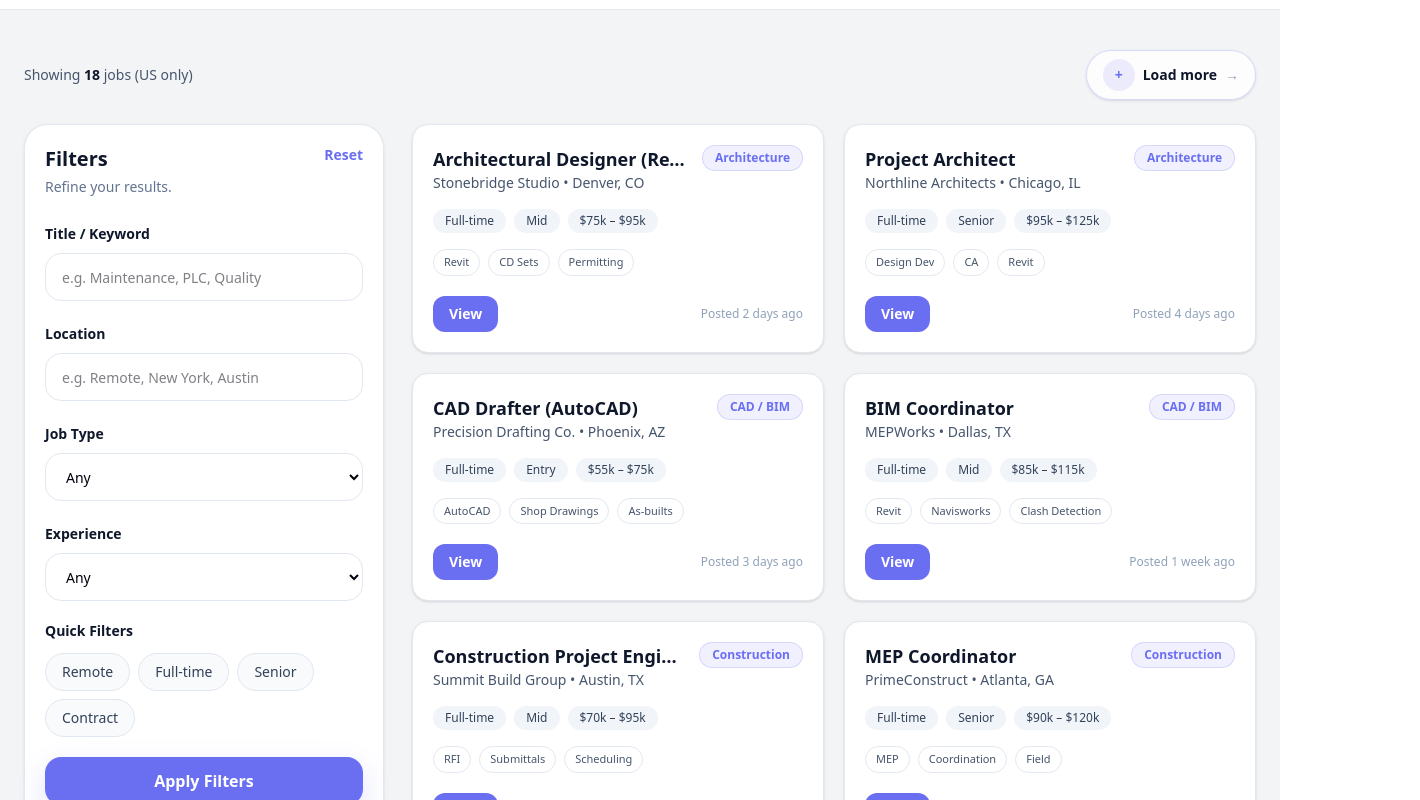
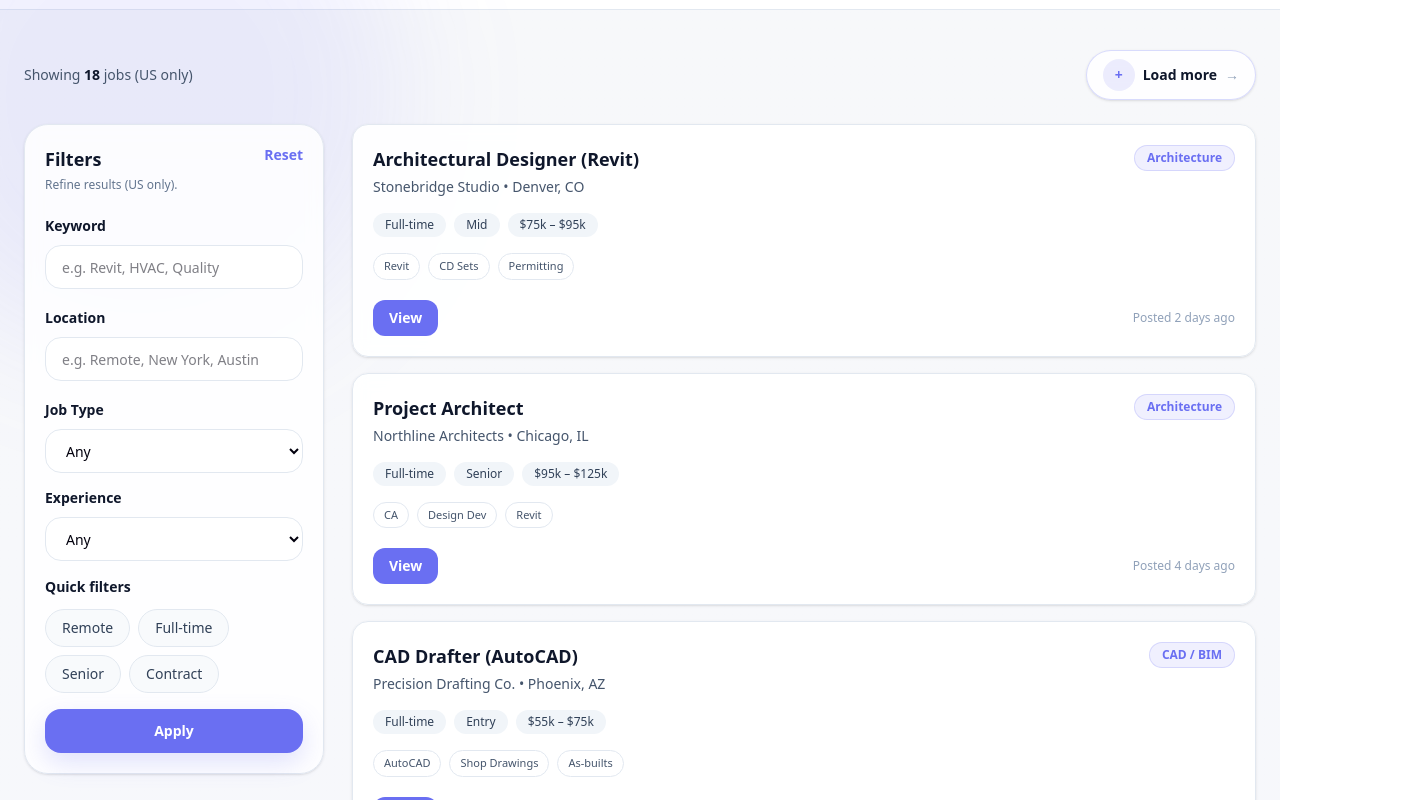
Before and after one commit to adebisidolapo/technicaljobboard, a Next.js app in the folder jobboard/: page /all-jobs in a window 1280 px wide. Shown: the part 220-1020 px from the top of the page, 1420 px wide, since content can reach past the window. Built offline with nearby package versions, Linux system fonts and the light colour scheme.

Commit message:
update all jobs page

```diff
--- a/jobboard/components/jobs/JobsSection.tsx
+++ b/jobboard/components/jobs/JobsSection.tsx
@@ -31,16 +31,16 @@ type Job = {
 
 const JOBS: Job[] = [
   { id: "1", title: "Architectural Designer (Revit)", company: "Stonebridge Studio", location: "Denver, CO", category: "Architecture", type: "Full-time", experience: "Mid", pay: "$75k – $95k", posted: "2 days ago", tags: ["Revit", "CD Sets", "Permitting"] },
-  { id: "2", title: "Project Architect", company: "Northline Architects", location: "Chicago, IL", category: "Architecture", type: "Full-time", experience: "Senior", pay: "$95k – $125k", posted: "4 days ago", tags: ["Design Dev", "CA", "Revit"] },
+  { id: "2", title: "Project Architect", company: "Northline Architects", location: "Chicago, IL", category: "Architecture", type: "Full-time", experience: "Senior", pay: "$95k – $125k", posted: "4 days ago", tags: ["CA", "Design Dev", "Revit"] },
 
   { id: "3", title: "CAD Drafter (AutoCAD)", company: "Precision Drafting Co.", location: "Phoenix, AZ", category: "CAD / BIM", type: "Full-time", experience: "Entry", pay: "$55k – $75k", posted: "3 days ago", tags: ["AutoCAD", "Shop Drawings", "As-builts"] },
-  { id: "4", title: "BIM Coordinator", company: "MEPWorks", location: "Dallas, TX", category: "CAD / BIM", type: "Full-time", experience: "Mid", pay: "$85k – $115k", posted: "1 week ago", tags: ["Revit", "Navisworks", "Clash Detection"] },
+  { id: "4", title: "BIM Coordinator (MEP)", company: "MEPWorks", location: "Dallas, TX", category: "CAD / BIM", type: "Full-time", experience: "Mid", pay: "$85k – $115k", posted: "1 week ago", tags: ["Revit", "Navisworks", "Clash Detection"] },
 
   { id: "5", title: "Construction Project Engineer", company: "Summit Build Group", location: "Austin, TX", category: "Construction", type: "Full-time", experience: "Mid", pay: "$70k – $95k", posted: "5 days ago", tags: ["RFI", "Submittals", "Scheduling"] },
   { id: "6", title: "MEP Coordinator", company: "PrimeConstruct", location: "Atlanta, GA", category: "Construction", type: "Full-time", experience: "Senior", pay: "$90k – $120k", posted: "6 days ago", tags: ["MEP", "Coordination", "Field"] },
   { id: "7", title: "Estimator (Commercial)", company: "Bluebeam Estimating", location: "Orlando, FL", category: "Construction", type: "Full-time", experience: "Mid", pay: "$80k – $110k", posted: "3 days ago", tags: ["Bluebeam", "Takeoffs", "Bid Packages"] },
 
-  { id: "8", title: "Healthcare IT Analyst", company: "CareStack Systems", location: "Remote (US)", category: "Healthcare", type: "Full-time", experience: "Mid", pay: "$85k – $115k", posted: "2 days ago", tags: ["EHR", "HIPAA", "Support"] },
+  { id: "8", title: "Healthcare IT Analyst (EHR)", company: "CareStack Systems", location: "Remote (US)", category: "Healthcare", type: "Full-time", experience: "Mid", pay: "$85k – $115k", posted: "2 days ago", tags: ["EHR", "HIPAA", "Support"] },
   { id: "9", title: "Clinical Systems Specialist", company: "MedOps", location: "Boston, MA", category: "Healthcare", type: "Full-time", experience: "Senior", pay: "$90k – $120k", posted: "1 week ago", tags: ["Clinical", "Training", "EHR"] },
 
   { id: "10", title: "Manufacturing Engineer", company: "Titan Manufacturing", location: "Detroit, MI", category: "Manufacturing", type: "Full-time", experience: "Senior", pay: "$95k – $130k", posted: "4 days ago", tags: ["Lean", "Process", "Root Cause"] },
@@ -53,7 +53,7 @@ const JOBS: Job[] = [
   { id: "15", title: "Quality Engineer", company: "QC Dynamics", location: "San Diego, CA", category: "Quality / Compliance", type: "Full-time", experience: "Mid", pay: "$90k – $125k", posted: "4 days ago", tags: ["ISO", "Audits", "CAPA"] },
   { id: "16", title: "Reliability Engineer", company: "PlantWorks", location: "Nashville, TN", category: "Maintenance / Reliability", type: "Full-time", experience: "Senior", pay: "$95k – $135k", posted: "6 days ago", tags: ["CMMS", "RCM", "PM"] },
   { id: "17", title: "Mechanical Engineer (HVAC)", company: "ThermoDesign", location: "Charlotte, NC", category: "Engineering (Non-Software)", type: "Full-time", experience: "Mid", pay: "$90k – $125k", posted: "2 days ago", tags: ["HVAC", "MEP", "Loads"] },
-  { id: "18", title: "Systems Engineer (Defense)", company: "AeroShield", location: "Arlington, VA", category: "Aerospace / Defense", type: "Full-time", experience: "Senior", pay: "$120k – $170k", posted: "1 week ago", tags: ["Systems", "Requirements", "Docs"] },
+  { id: "18", title: "Systems Engineer (Defense)", company: "AeroShield", location: "Arlington, VA", category: "Aerospace / Defense", type: "Full-time", experience: "Senior", pay: "$120k – $170k", posted: "1 week ago", tags: ["Requirements", "Docs", "Systems"] },
 ];
 
 const JOB_TYPES: Array<JobType | "Any"> = ["Any", "Full-time", "Part-time", "Contract"];
@@ -218,80 +218,12 @@ export default function JobsSection() {
     setVisibleCount((v) => Math.min(v + STEP, filtered.length));
   };
 
-  const LoadMoreDesktop = (
-    <button
-      type="button"
-      onClick={loadMoreTop}
-      className="
-        group inline-flex items-center gap-2
-        rounded-full px-4 py-2
-        bg-white/80 backdrop-blur
-        border border-[rgba(106,111,242,0.25)]
-        text-sm font-semibold text-slate-900
-        shadow-sm hover:shadow-md transition
-      "
-    >
-      <span
-        className="
-          inline-flex h-8 w-8 items-center justify-center rounded-full
-          bg-[rgba(106,111,242,0.12)]
-          text-[var(--brand-purple)]
-          group-hover:bg-[rgba(106,111,242,0.18)] transition
-        "
-        aria-hidden
-      >
-        +
-      </span>
-      Load more
-      <span className="text-slate-400 group-hover:text-slate-700 transition" aria-hidden>
-        →
-      </span>
-    </button>
-  );
-
-  const LoadMoreMobile = (
-    <button
-      type="button"
-      onClick={loadMoreTop}
-      className="
-        group w-full sm:w-auto
-        inline-flex items-center justify-center gap-3
-        rounded-2xl px-6 py-3.5
-        bg-white/90 backdrop-blur
-        border border-[rgba(106,111,242,0.25)]
-        text-sm font-semibold text-slate-900
-        shadow-sm hover:shadow-md transition
-      "
-    >
-      <span
-        className="
-          inline-flex h-10 w-10 items-center justify-center rounded-xl
-          bg-[rgba(106,111,242,0.12)]
-          text-[var(--brand-purple)]
-          group-hover:bg-[rgba(106,111,242,0.18)] transition
-        "
-        aria-hidden
-      >
-        +
-      </span>
-
-      <span className="leading-none text-left">
-        Load more jobs
-        <span className="block text-xs font-medium text-slate-500 mt-0.5">Show more results</span>
-      </span>
-
-      <span className="text-slate-400 group-hover:text-slate-700 transition" aria-hidden>
-        →
-      </span>
-    </button>
-  );
-
   const FilterPanel = (
-    <div className="rounded-3xl border border-slate-200 bg-white shadow-sm p-5">
+    <div className="rounded-3xl border border-slate-200 bg-white/85 backdrop-blur shadow-sm p-5">
       <div className="flex items-start justify-between gap-4">
         <div>
-          <h3 className="text-xl font-extrabold text-slate-900">Filters</h3>
-          <p className="text-sm text-slate-500 mt-1">Refine your results.</p>
+          <h3 className="text-lg font-extrabold text-slate-900">Filters</h3>
+          <p className="text-xs text-slate-500 mt-1">Refine results (US only).</p>
         </div>
 
         <button
@@ -303,14 +235,14 @@ export default function JobsSection() {
         </button>
       </div>
 
-      <div className="mt-6 space-y-5">
+      <div className="mt-5 space-y-4">
         <div>
-          <label className="text-sm font-semibold text-slate-900">Title / Keyword</label>
+          <label className="text-sm font-semibold text-slate-900">Keyword</label>
           <input
             value={draftQ}
             onChange={(e) => setDraftQ(e.target.value)}
-            placeholder="e.g. Maintenance, PLC, Quality"
-            className="mt-2 h-12 w-full rounded-2xl border border-slate-200 bg-white px-4 text-sm outline-none
+            placeholder="e.g. Revit, HVAC, Quality"
+            className="mt-2 h-11 w-full rounded-2xl border border-slate-200 bg-white px-4 text-sm outline-none
                        focus:ring-2 focus:ring-[rgba(106,111,242,0.25)]"
           />
         </div>
@@ -321,17 +253,18 @@ export default function JobsSection() {
             value={draftLoc}
             onChange={(e) => setDraftLoc(e.target.value)}
             placeholder="e.g. Remote, New York, Austin"
-            className="mt-2 h-12 w-full rounded-2xl border border-slate-200 bg-white px-4 text-sm outline-none
+            className="mt-2 h-11 w-full rounded-2xl border border-slate-200 bg-white px-4 text-sm outline-none
                        focus:ring-2 focus:ring-[rgba(106,111,242,0.25)]"
           />
         </div>
 
+        <div className="grid grid-cols-1 gap-3">
           <div>
             <label className="text-sm font-semibold text-slate-900">Job Type</label>
             <select
               value={draftType}
               onChange={(e) => setDraftType(e.target.value as any)}
-            className="mt-2 h-12 w-full rounded-2xl border border-slate-200 bg-white px-4 text-sm outline-none
+              className="mt-2 h-11 w-full rounded-2xl border border-slate-200 bg-white px-4 text-sm outline-none
                          focus:ring-2 focus:ring-[rgba(106,111,242,0.25)]"
             >
               {JOB_TYPES.map((t) => (
@@ -347,7 +280,7 @@ export default function JobsSection() {
             <select
               value={draftExp}
               onChange={(e) => setDraftExp(e.target.value as any)}
-            className="mt-2 h-12 w-full rounded-2xl border border-slate-200 bg-white px-4 text-sm outline-none
+              className="mt-2 h-11 w-full rounded-2xl border border-slate-200 bg-white px-4 text-sm outline-none
                          focus:ring-2 focus:ring-[rgba(106,111,242,0.25)]"
             >
               {EXPERIENCES.map((x) => (
@@ -357,9 +290,10 @@ export default function JobsSection() {
               ))}
             </select>
           </div>
+        </div>
 
         <div>
-          <p className="text-sm font-semibold text-slate-900">Quick Filters</p>
+          <p className="text-sm font-semibold text-slate-900">Quick filters</p>
           <div className="mt-3 flex flex-wrap gap-2">
             {[
               { label: "Remote", active: quickRemote, toggle: () => setQuickRemote((v) => !v) },
@@ -387,20 +321,27 @@ export default function JobsSection() {
         <button
           type="button"
           onClick={applyFilters}
-          className="w-full h-12 rounded-2xl text-base font-semibold text-white
+          className="w-full h-11 rounded-2xl text-sm font-semibold text-white
                      bg-[var(--brand-purple)] hover:bg-[var(--brand-purple-dark)]
-                     shadow-[0_10px_28px_rgba(106,111,242,0.20)] transition"
+                     shadow-[0_10px_26px_rgba(106,111,242,0.20)] transition"
         >
-          Apply Filters
+          Apply
         </button>
       </div>
     </div>
   );
 
   return (
-    <section className="py-10">
-      <div className="max-w-7xl mx-auto px-6">
-        {/* Mobile top row */}
+    <section className="relative">
+      {/* Mature background */}
+      <div className="pointer-events-none absolute inset-0">
+        <div className="absolute inset-0 bg-gradient-to-b from-[#F7F8FA] via-[#F7F8FC] to-[#F2F4FF]" />
+        <div className="absolute -top-44 left-[-120px] h-[520px] w-[520px] rounded-full bg-[rgba(106,111,242,0.10)] blur-3xl" />
+        <div className="absolute -bottom-44 right-[-140px] h-[560px] w-[560px] rounded-full bg-slate-900/5 blur-3xl" />
+      </div>
+
+      <div className="relative max-w-7xl mx-auto px-6 py-10">
+        {/* Mobile header row */}
         <div className="mb-5 flex items-center justify-between lg:hidden">
           <p className="text-sm text-slate-600">
             Showing <span className="font-semibold text-slate-900">{filtered.length}</span> jobs
@@ -415,59 +356,70 @@ export default function JobsSection() {
           </button>
         </div>
 
-        {/* Desktop header row (Load more top right) */}
+        {/* Desktop header row */}
         <div className="hidden lg:flex items-center justify-between mb-6">
           <p className="text-sm text-slate-600">
             Showing <span className="font-semibold text-slate-900">{filtered.length}</span> jobs (US only)
           </p>
 
-          <div className="flex items-center gap-3">{canLoadMore ? LoadMoreDesktop : null}</div>
+          {canLoadMore ? (
+            <button
+              type="button"
+              onClick={loadMoreTop}
+              className="group inline-flex items-center gap-2 rounded-full px-4 py-2 bg-white/85 backdrop-blur
+                         border border-[rgba(106,111,242,0.25)] text-sm font-semibold text-slate-900
+                         shadow-sm hover:shadow-md transition"
+            >
+              <span className="inline-flex h-8 w-8 items-center justify-center rounded-full bg-[rgba(106,111,242,0.12)] text-[var(--brand-purple)]">
+                +
+              </span>
+              Load more
+              <span className="text-slate-400 group-hover:text-slate-700 transition" aria-hidden>
+                →
+              </span>
+            </button>
+          ) : null}
         </div>
 
         {/* Layout */}
-        <div className="grid gap-7 lg:grid-cols-[360px_1fr]">
-          {/* LEFT FILTERS (desktop) */}
+        <div className="grid gap-7 lg:grid-cols-[300px_1fr]">
+          {/* left filter (narrow) */}
           <aside className="hidden lg:block">
             <div className="sticky top-28">{FilterPanel}</div>
           </aside>
 
-          {/* JOBS */}
-          <div>
-            <div className="grid gap-5 md:grid-cols-2">
+          {/* JOB LIST (single column list) */}
+          <div className="space-y-4">
             {visibleJobs.map((job) => (
               <article
                 key={job.id}
-                  className="bg-white rounded-2xl border border-slate-200 shadow-sm hover:shadow-md transition p-5"
+                className="bg-white/90 backdrop-blur rounded-2xl border border-slate-200 shadow-sm hover:shadow-md transition
+                           px-5 py-5"
               >
-                  <div className="flex items-start justify-between gap-3">
+                <div className="flex items-start justify-between gap-4">
                   <div className="min-w-0">
                     <h3 className="text-lg font-semibold text-slate-900 truncate">
                       {job.title}
                     </h3>
-                      <p className="text-sm text-slate-600 truncate">
+                    <p className="mt-1 text-sm text-slate-600 truncate">
                       {job.company} • {job.location}
                     </p>
                   </div>
 
-                    <span className="shrink-0 text-xs font-semibold px-3 py-1 rounded-full bg-[rgba(106,111,242,0.10)] text-[var(--brand-purple)] border border-[rgba(106,111,242,0.20)]">
+                  <span className="shrink-0 text-xs font-semibold px-3 py-1 rounded-full bg-[rgba(106,111,242,0.10)]
+                                   text-[var(--brand-purple)] border border-[rgba(106,111,242,0.20)]">
                     {job.category}
                   </span>
                 </div>
 
                 <div className="mt-4 flex flex-wrap gap-2">
-                    <span className="text-xs px-3 py-1 rounded-full bg-slate-100 text-slate-700">
-                      {job.type}
-                    </span>
-                    <span className="text-xs px-3 py-1 rounded-full bg-slate-100 text-slate-700">
-                      {job.experience}
-                    </span>
-                    <span className="text-xs px-3 py-1 rounded-full bg-slate-100 text-slate-700">
-                      {job.pay}
-                    </span>
+                  <span className="text-xs px-3 py-1 rounded-full bg-slate-100 text-slate-700">{job.type}</span>
+                  <span className="text-xs px-3 py-1 rounded-full bg-slate-100 text-slate-700">{job.experience}</span>
+                  <span className="text-xs px-3 py-1 rounded-full bg-slate-100 text-slate-700">{job.pay}</span>
                 </div>
 
                 <div className="mt-4 flex flex-wrap gap-2">
-                    {job.tags.slice(0, 4).map((t) => (
+                  {job.tags.slice(0, 5).map((t) => (
                     <span
                       key={t}
                       className="text-[11px] px-2.5 py-1 rounded-full border border-slate-200 text-slate-600 bg-white"
@@ -489,23 +441,43 @@ export default function JobsSection() {
                 </div>
               </article>
             ))}
-            </div>
 
-            {/* Mobile: friendly load more below list */}
-            <div className="mt-8 flex justify-center lg:hidden">
+            {/* Bottom load more (mobile + end-state) */}
+            <div className="pt-4 lg:hidden flex justify-center">
               {filtered.length === 0 ? (
                 <div className="text-sm text-slate-600">No jobs match your filters.</div>
               ) : canLoadMore ? (
-                LoadMoreMobile
+                <button
+                  type="button"
+                  onClick={loadMoreTop}
+                  className="group w-full sm:w-auto inline-flex items-center justify-center gap-3 rounded-2xl px-6 py-3.5
+                             bg-white/90 backdrop-blur border border-[rgba(106,111,242,0.25)]
+                             text-sm font-semibold text-slate-900 shadow-sm hover:shadow-md transition"
+                >
+                  <span
+                    className="inline-flex h-10 w-10 items-center justify-center rounded-xl
+                               bg-[rgba(106,111,242,0.12)] text-[var(--brand-purple)]"
+                    aria-hidden
+                  >
+                    +
+                  </span>
+                  <span className="leading-none text-left">
+                    Load more jobs
+                    <span className="block text-xs font-medium text-slate-500 mt-0.5">Show more results</span>
+                  </span>
+                  <span className="text-slate-400 group-hover:text-slate-700 transition" aria-hidden>
+                    →
+                  </span>
+                </button>
               ) : (
-                <div className="text-sm text-slate-500">You’ve reached the end.</div>
+                <div className="text-sm text-slate-500">You have reached the end.</div>
               )}
             </div>
           </div>
         </div>
       </div>
 
-      {/* MOBILE FILTER DRAWER (left slide-over, no job overlap) */}
+      {/* MOBILE FILTER DRAWER (left, never overlaps list) */}
       {filtersOpen && (
         <div className="lg:hidden">
           <button
@@ -515,7 +487,7 @@ export default function JobsSection() {
             onClick={() => setFiltersOpen(false)}
           />
 
-          <div className="fixed z-50 top-0 left-0 h-full w-[86%] max-w-[380px] bg-white border-r border-slate-200 shadow-2xl">
+          <div className="fixed z-50 top-0 left-0 h-full w-[86%] max-w-[360px] bg-white border-r border-slate-200 shadow-2xl">
             <div className="h-full overflow-auto p-4">
               <div className="flex items-center justify-between mb-3">
                 <p className="text-sm font-semibold text-slate-900">Filters</p>
```
Also changed, not shown: jobboard/app/page.tsx (+23 -74 lines). Lines whose indentation alone changed are shown as unchanged.
